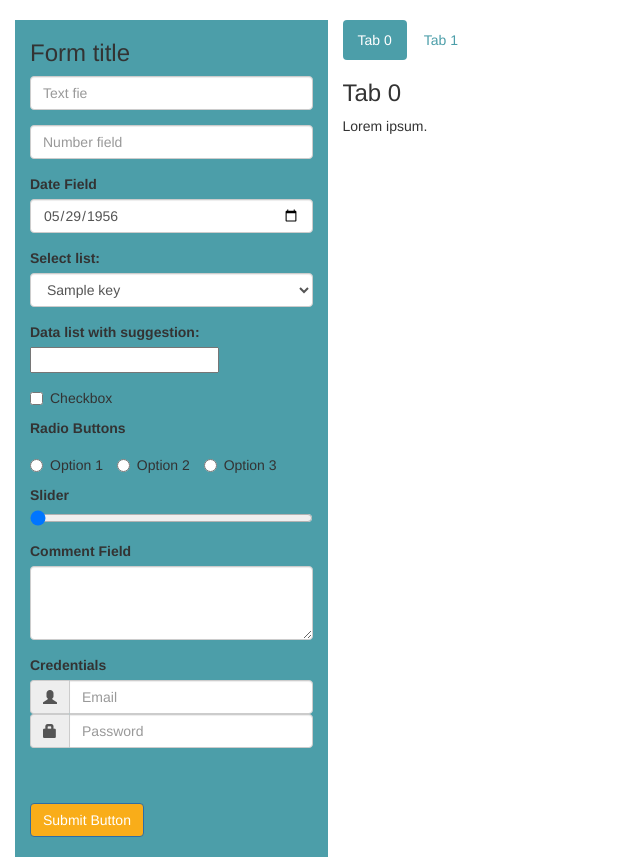
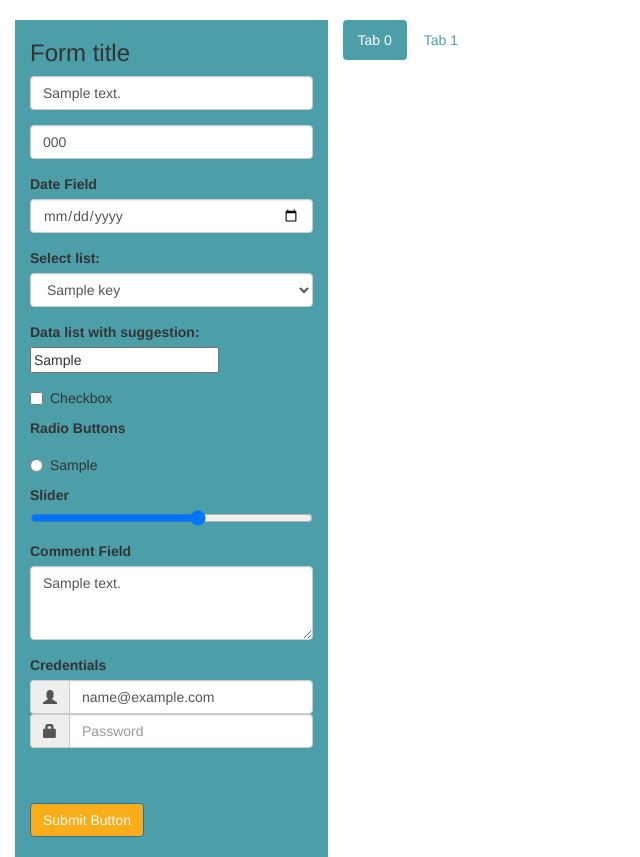
Before and after one commit to rragundez/app-skeleton, a Flask app: template app/templates/input_example.html in a window 1280 px wide. Shown: the part 52-909 px from the top of the page, without its empty margins (0-640 px from the left). Run offline with Flask 2, Linux system fonts and the light colour scheme; the template is opened without the code that fills it: most values are stand-ins (such as "Sample title", 1, 10 or a date in 2020); parts of the project's set-up code (start-up, migrations or seed data) failed here and were passed over; some libraries are stand-ins or nearby versions.

Commit message:
Keep user's input in left input panel after submitting the form

```diff
--- a/app/templates/base.html
+++ b/app/templates/base.html
@@ -30,12 +30,10 @@
         </ul>
         <div class="tab-content">
           <div id="tab0" class="tab-pane fade in active">
-            <h3>Tab 0</h3>
-            <p>Lorem ipsum.</p>
+            {% block content_tab0 %}{% endblock %}
           </div>
           <div id="tab1" class="tab-pane fade">
-            <h3>Tab 1</h3>
-            <p>Ut enim.</p>
+            {% block content_tab1 %}{% endblock %}
           </div>
         </div>
       </div>
--- a/app/templates/input_example.html
+++ b/app/templates/input_example.html
@@ -1,68 +1,80 @@
 {% extends "base.html" %}
 
 {% block left_panel %}
-<form method="post" class="remove-empty-values" enctype="multipart/form-data" action="/output-example">
+<form method="post" class="remove-empty-values" enctype="multipart/form-data" action="/">
 
   <h3>Form title</h3>
 
   <div class="form-group">
-    <input type="text" name="text_field" id="text_field" class="form-control" placeholder="Text fie"/>
+    <input type="text" name="text_field" id="text_field" class="form-control" placeholder="Text field" value="{{ text_field }}"/>
   </div>
 
   <div class="form-group">
-    <input type="number" name="number_field" id="number_field" class="form-control" placeholder="Number field"/>
+    <input type="number" name="number_field" id="number_field" class="form-control" placeholder="Number field" value="{{ number_field }}"/>
   </div>
 
   <div class="form-group">
     <label for="date_field">Date Field</label>
-    <input type="date" name="date_field" id="date_field" value="1956-05-29" class="form-control" required/>
+    <input type="date" name="date_field" id="date_field" class="form-control" value="{{ date_field }}"/>
   </div>
 
   <div class="form-group">
   <label for="sel1">Select list:</label>
     <select class="form-control" name="select_list" id="select_list">
-      {% for o in select_list %}
-        <option value="{{ o.key }}">{{ o.key }}</option>
+      {% for o in select_list_options %}
+        {% if o.key == select_list %}
+          <option value="{{ o.key }}" selected>{{ o.key }}</option>
+        {% else %}
+          <option value="{{ o.key }}">{{ o.key }}</option>
+        {% endif %}
       {% endfor %}
     </select>
   </div>
 
   <div class="form-group">
     <label for="data_list">Data list with suggestion:</label>
-    <input list="browsers" id="data_list" name="data_list">
+    <input list="browsers" id="data_list" name="data_list" value="{{ data_list }}">
     <datalist id="browsers">
-      {% for o in data_list %}
+      {% for o in data_list_options %}
         <option value="{{ o.country }}">
       {% endfor %}
     </datalist>
   </div>
 
   <div class="checkbox">
-    <label><input type="checkbox" name="checkbox" id="checkbox" />Checkbox</label>
+    {% if checkbox == True %}
+      <label><input type="checkbox" name="checkbox" id="checkbox" checked/>Checkbox</label>
+    {% else %}
+      <label><input type="checkbox" name="checkbox" id="checkbox" />Checkbox</label>
+    {% endif %}
   </div>
 
   <label for="radio_buttons">Radio Buttons</label>
   <div class="radio" id="radio_buttons">
-    <label class="radio-inline"><input type="radio" name="radio_button" value="option_1">Option 1</label>
-    <label class="radio-inline"><input type="radio" name="radio_button" value="option_2">Option 2</label>
-    <label class="radio-inline"><input type="radio" name="radio_button" value="option_3">Option 3</label>
+    {% for o in radio_buttons_options %}
+      {% if o == radio_button %}
+        <label class="radio-inline"><input type="radio" name="radio_button" value="{{ o }}" checked>{{ o }}</label>
+      {% else %}
+        <label class="radio-inline"><input type="radio" name="radio_button" value="{{ o }}">{{ o }}</label>
+      {% endif %}
+    {% endfor %}
   </div>
 
   <div class="form-group">
     <label for="slider">Slider</label>
-    <input type="range" name="slider" min=0 max=10 step=2 id="slider" value=0>
+    <input type="range" name="slider" min=0 max=10 step=2 id="slider" value="{{ slider }}">
   </div>
 
   <div class="form-group">
     <label for="comment_field">Comment Field</label>
-    <textarea class="form-control" rows="3" name="comment_field" id="comment_field"></textarea>
+    <textarea class="form-control" rows="3" name="comment_field" id="comment_field" value=>{{ comment_field }}</textarea>
   </div>
 
   <div class="form-group">
     <label>Credentials</label>
     <div class="input-group">
       <span class="input-group-addon"><i class="glyphicon glyphicon-user"></i></span>
-      <input id="email" type="email" class="form-control" name="email" placeholder="Email">
+      <input id="email" type="email" class="form-control" name="email" placeholder="Email" value="{{ email }}">
     </div>
      <div class="input-group">
       <span class="input-group-addon"><i class="glyphicon glyphicon-lock"></i></span>
```
Also changed, not shown: app/app.py (+10 -16 lines), app/resources/form_submitter.py (+27 -7 lines).
